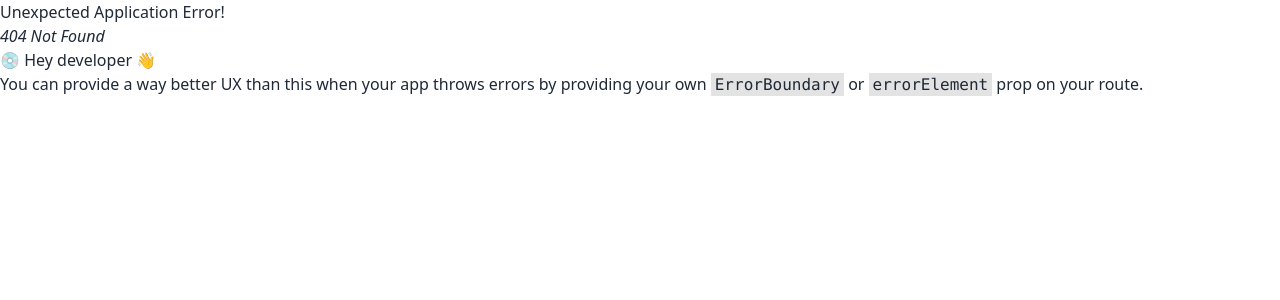
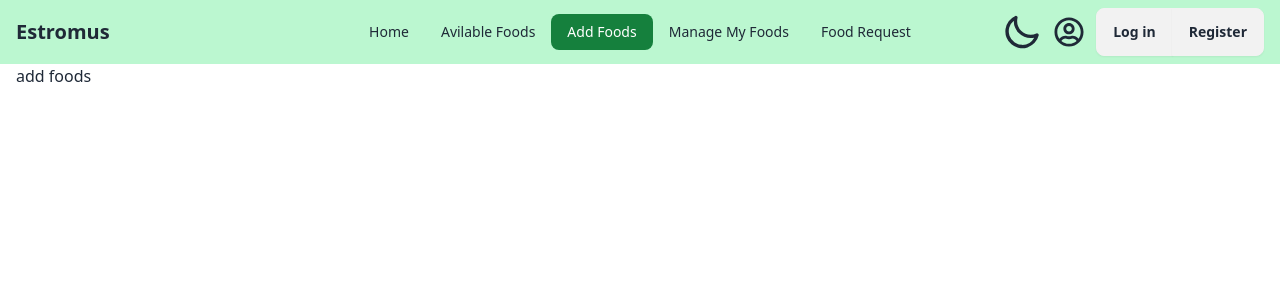
Before and after one commit to SajmulHossain/food-hunter-client, a React (Vite) app: page /add-foods in a window 1280 px wide. Before the commit this address had no page. Shown: the top 300 px of the page. Built offline with nearby package versions, Linux system fonts and the light colour scheme.

Commit message:
routes and pages create and setup done

```diff
--- a/src/App.jsx
+++ b/src/App.jsx
@@ -1,3 +1,4 @@
+import { Outlet } from "react-router-dom"
 import Header from "./mainComponents/Header"
 
 
@@ -5,8 +6,10 @@ function App() {
 
   return (
     <>
-    <Header />
-
+      <Header />
+      <main className="max-w-screen-xl mx-auto px-4">
+        <Outlet />
+      </main>
     </>
   )
 }
--- a/src/index.css
+++ b/src/index.css
@@ -1,3 +1,14 @@
 @tailwind base;
 @tailwind components;
 @tailwind utilities;
+
+
+@layer utilities {
+  .active1 {
+    @apply !bg-green-700 !text-white;
+  }
+
+  .pending {
+    @apply bg-red-400 text-white;
+  }
+}
--- a/src/mainComponents/Header.jsx
+++ b/src/mainComponents/Header.jsx
@@ -30,7 +30,7 @@ const Header = () => {
     logout()
       .then(() => {
         navigate("/login");
-        toast('success', 'Logged Out Successfully')
+        toast("success", "Logged Out Successfully");
       })
       .catch((err) => {
         console.log(err.code);
@@ -54,7 +54,7 @@ const Header = () => {
           className={({ isActive, isPending }) =>
             isPending ? "pending" : isActive ? "active1" : ""
           }
-          to="/movies"
+          to="/foods"
         >
           Avilable Foods
         </NavLink>
@@ -64,7 +64,7 @@ const Header = () => {
           className={({ isActive, isPending }) =>
             isPending ? "pending" : isActive ? "active1" : ""
           }
-          to="/add_movies"
+          to="/add-foods"
         >
           Add Foods
         </NavLink>
@@ -74,7 +74,7 @@ const Header = () => {
           className={({ isActive, isPending }) =>
             isPending ? "pending" : isActive ? "active1" : ""
           }
-          to="/favorites"
+          to="/manage-foods"
         >
           Manage My Foods
         </NavLink>
@@ -84,7 +84,7 @@ const Header = () => {
           className={({ isActive, isPending }) =>
             isPending ? "pending" : isActive ? "active1" : ""
           }
-          to="/about"
+          to="/food-request"
         >
           Food Request
         </NavLink>
--- /dev/null
+++ b/src/pages/AddFoods.jsx
@@ -0,0 +1,11 @@
+
+
+const AddFoods = () => {
+  return (
+    <section>
+      add foods
+    </section>
+  );
+};
+
+export default AddFoods;
--- /dev/null
+++ b/src/pages/FoodRequest.jsx
@@ -0,0 +1,11 @@
+
+
+const FoodRequest = () => {
+  return (
+    <section>
+      food request
+    </section>
+  );
+};
+
+export default FoodRequest;
--- /dev/null
+++ b/src/pages/Foods.jsx
@@ -0,0 +1,11 @@
+
+
+const Foods = () => {
+  return (
+    <section>
+      Food section
+    </section>
+  );
+};
+
+export default Foods;
--- /dev/null
+++ b/src/pages/Home.jsx
@@ -0,0 +1,10 @@
+
+const Home = () => {
+  return (
+    <section>
+      Home section
+    </section>
+  );
+};
+
+export default Home;
--- /dev/null
+++ b/src/pages/ManageFoods.jsx
@@ -0,0 +1,11 @@
+
+
+const ManageFoods = () => {
+  return (
+    <section>
+      manage foods
+    </section>
+  );
+};
+
+export default ManageFoods;
```
Also changed, not shown: src/routers/Routes.jsx (+29 -2 lines).
